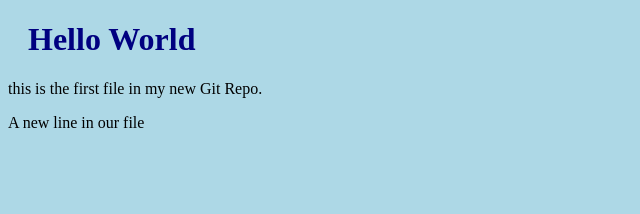
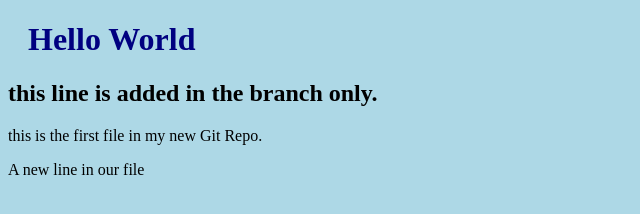
Before and after one commit to faruq6/hellp-world, a plain HTML site: page index.html in a window 1280 px wide. Shown: the whole page, without its empty margins (0-640 px from the left). Drawn offline with Linux system fonts and the light colour scheme.

Commit message:
new line added in the working directory, but in the branch only

```diff
--- a/index.html
+++ b/index.html
@@ -8,6 +8,7 @@
   </head>
   <body>
     <h1>Hello World</h1>
+    <h2>this line is added in the branch only.</h2>
     <p>this is the first file in my new Git Repo.</p>
     <p>A new line in our file</p>
   </body>
```
